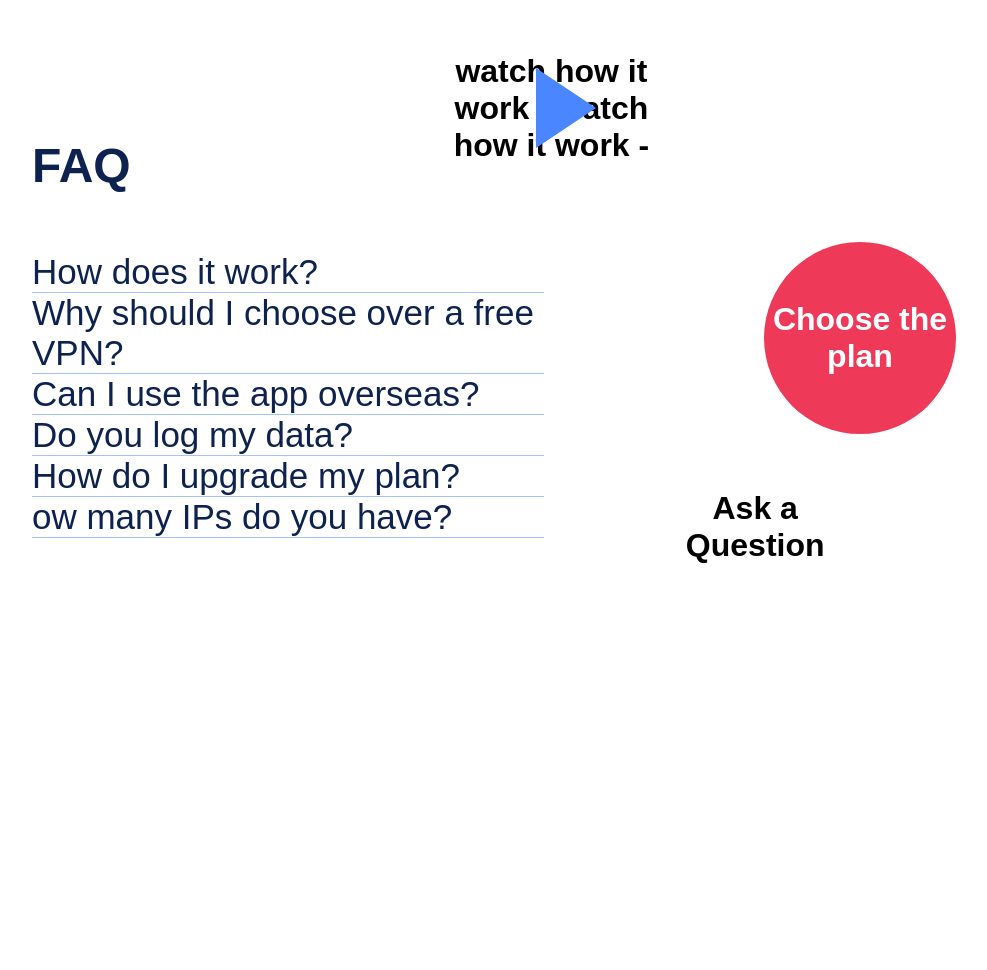
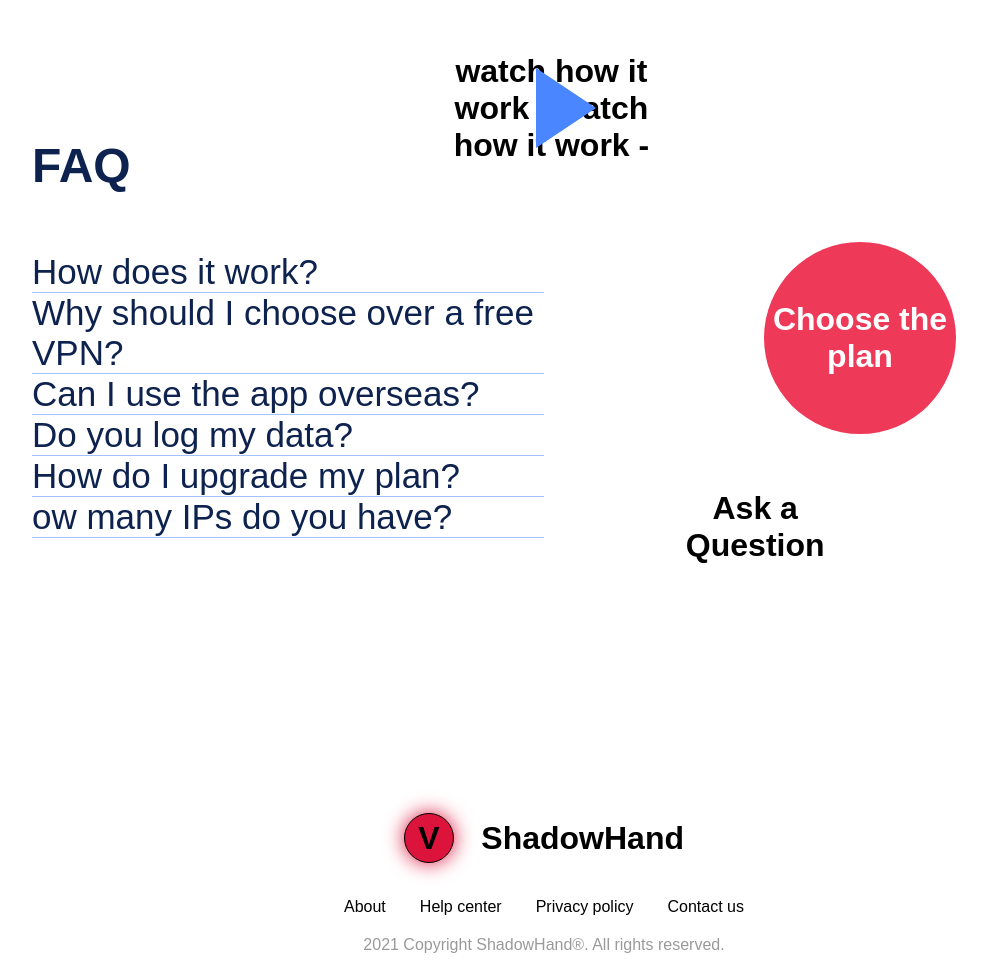
Before and after one commit to KChernogrivov/Landing-ShadowHand, a plain HTML site: page index.html in a window 1280 px wide. Shown: the part 3900-4870 px from the top of the page, without its empty margins (96-1083 px from the left). Before the commit the page ends 4523 px from the top, so only its background shows below. Drawn offline with nearby package versions, Linux system fonts and the light colour scheme; a script that the page names is missing.

Commit message:
add section footer

```diff
--- a/assets/style/style.css
+++ b/assets/style/style.css
@@ -8,7 +8,7 @@ header {
     align-items: center;
 }
 
-header > .title {
+.title {
     display: flex;
     align-items: center;
     justify-content: space-between;
@@ -16,7 +16,7 @@ header > .title {
     height: 80px;
 }
 
-header > .title > .logo {
+.logo {
     font-size: 2em;
     font-weight: 600;
     color: black;
@@ -31,14 +31,14 @@ header > .title > .logo {
     box-shadow: 0 0 20px #dc143c;
 }
 
-header >  nav > ul {
+nav > ul {
     display: flex;
     justify-content: space-between;
     width: 400px;
     list-style: none;
 }
 
-header >  nav > ul > li > a {
+nav > ul > li > a {
     color: black;
     text-decoration: none;
 }
@@ -646,6 +646,21 @@ header >  nav > ul > li > a {
 
 /* section footer start */
 
+.wrap__footer {
+    display: flex;
+    align-items: center;
+    justify-content: center;
+    flex-direction: column;
+    width: 80%;
+    margin: 30vh auto 2vh;
+}
 
+.wrap__footer > *:nth-child(n + 1) {
+    margin-top: 20px;
+}
+
+.wrap__footer > p {
+    color: rgba(0,0,0, 0.4);
+}
 
 /* section footer end */
--- a/index.html
+++ b/index.html
@@ -149,8 +149,8 @@
             </div>
         </div>
         <div class="marquee">
-            <marquee class="marqueeFirst" behavior="alternate">No Logs Policy — Unlimited devices — 24/7 customer support — High-speed content delivery — All advanced security features — Stay safe on public wifi — Based in Switzerland —  </marquee>
-            <marquee class="marqueeSecond" behavior="alternate">No Logs Policy — Unlimited devices — 24/7 customer support — High-speed content delivery — All advanced security features — Stay safe on public wifi — Based in Switzerland —  </marquee>
+            <marquee class="marqueeFirst">No Logs Policy — Unlimited devices — 24/7 customer support — High-speed content delivery — All advanced security features — Stay safe on public wifi — Based in Switzerland —  </marquee>
+            <marquee class="marqueeSecond">No Logs Policy — Unlimited devices — 24/7 customer support — High-speed content delivery — All advanced security features — Stay safe on public wifi — Based in Switzerland —  </marquee>
         </div>
         <div class="wrap__plan">
             <div class="sectionPlan">
@@ -249,6 +249,23 @@
             </div>
         </div>
     </main>
+    <footer>
+        <div class="wrap__footer">
+            <div class="title">
+                <div class="logo">V</div>
+                <div class="logoText"><h1>ShadowHand</h1></div>
+            </div>
+            <nav>
+                <ul>
+                    <li><a href="#">About</a></li>
+                    <li><a href="#">Help center</a></li>
+                    <li><a href="#">Privacy policy</a></li>
+                    <li><a href="#">Contact us</a></li>
+                </ul>
+            </nav>
+            <p>2021 Copyright ShadowHand®. All rights reserved.</p>
+        </div>
+    </footer>
 
     <script src="https://code.jquery.com/jquery-3.6.0.min.js"></script>
     <script src="./assets/lib/node_modules/circletype/dist/circletype.min.js"></script>
```
